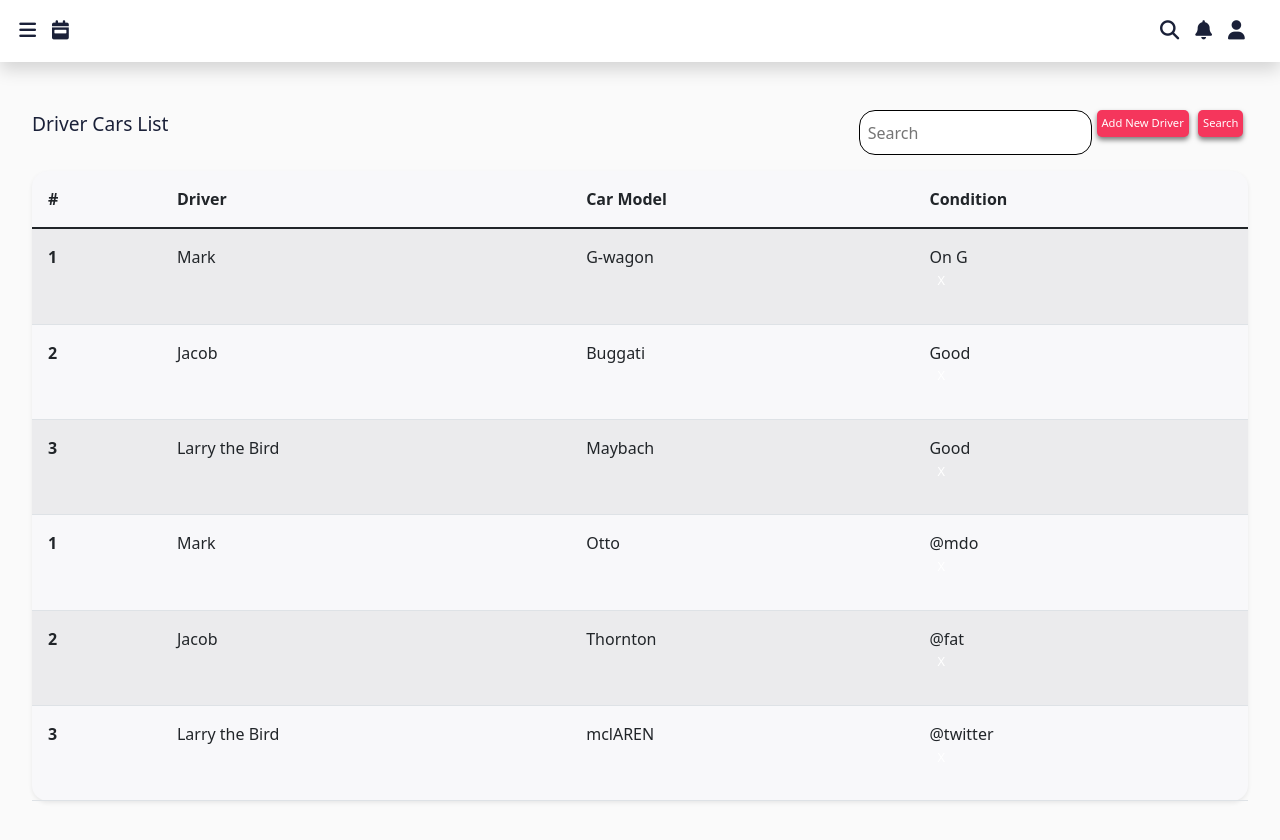
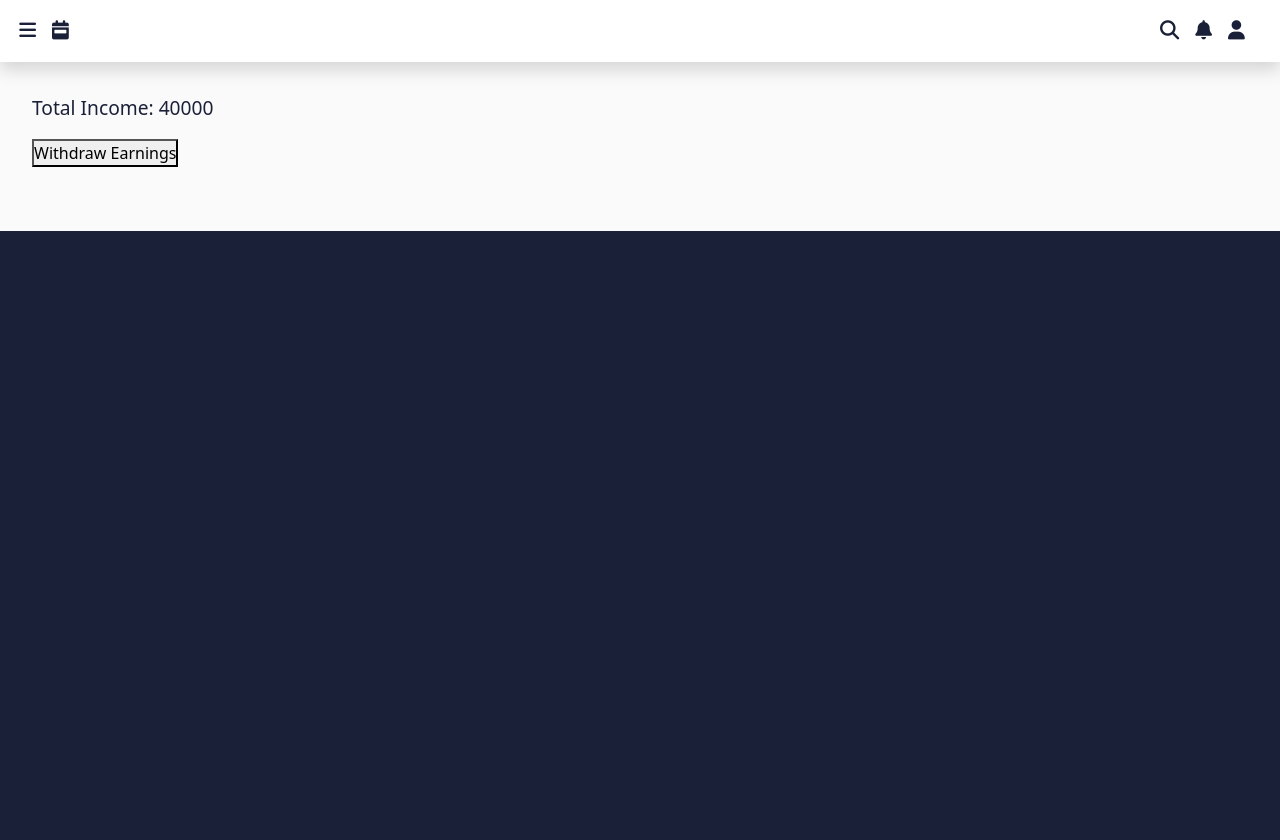
Before and after one commit to victorkhachi/newTookuai, a React (Create React App) app in the folder toouukia/: page /rp in a window 1280 px wide. Shown: the top 840 px of the page. After the commit the page ends 800 px from the top, so only its background shows below. Built offline with nearby package versions, Linux system fonts and the light colour scheme.

Commit message:
bug fixed

```diff
--- a/toouukia/package.json
+++ b/toouukia/package.json
@@ -22,7 +22,8 @@
     "start": "react-scripts start",
     "build": "react-scripts build",
     "test": "react-scripts test",
-    "eject": "react-scripts eject"
+    "eject": "react-scripts eject",
+    "api": "json-server db.json -p 3333 --delay 1500"
   },
   "eslintConfig": {
     "extends": [
--- a/toouukia/src/Responsiveness.css
+++ b/toouukia/src/Responsiveness.css
@@ -15,6 +15,7 @@
 .mobile {
   display: none;
 }
+
 @media only screen and (max-width: 1024px) and (min-width: 280px) {
   .sNav {
     position: absolute;
--- a/toouukia/src/components/DriverForm.js
+++ b/toouukia/src/components/DriverForm.js
@@ -1,4 +1,4 @@
-import { getList, setItem } from "../../Services/List";
+// import { getList, setItem } from "../../Services/List";
 import React, { useState, useEffect } from "react";
 const DriverForm = () => {
   const [view, setview] = useState(false);
@@ -9,8 +9,8 @@ const DriverForm = () => {
         <label>Enter Driver's Name</label>
         <input
           placeholder="Driver's Name"
-          onChange={(event) => setItemInput(event.target.value)}
-          value={itemInput}
+          // onChange={(event) => setItemInput(event.target.value)}
+          // value={itemInput}
         />
         <label>Enter Driver's Car</label>
         <input placeholder="Driver's Car" />
--- a/toouukia/src/components/route-pages/Help.js
+++ b/toouukia/src/components/route-pages/Help.js
@@ -32,6 +32,7 @@ const Help = () => {
          </div>
          <div className="admin">
            <p>Help In progress</p>
+           <p><a href="">Contact Support</a></p>
          </div>
        </div>
      </div>
--- a/toouukia/src/components/route-pages/RentalPackage.js
+++ b/toouukia/src/components/route-pages/RentalPackage.js
@@ -29,77 +29,50 @@ const CarModel = () => {
           </div>
         </div>
         <div className="admin">
-          <div className="title">
-            <div className="t-txt">
-              <p>Driver Cars List</p>
+          <p>Total Income: 40000</p>
+          <button
+            data-bs-toggle="modal"
+            data-bs-target="#exampleModal"
+          >
+            Withdraw Earnings
+          </button>
+        </div>
+      </div>
+
+      <div
+        class="modal fade"
+        id="exampleModal"
+        tabindex="-1"
+        aria-labelledby="exampleModalLabel"
+        aria-hidden="true"
+      >
+        <div class="modal-dialog">
+          <div class="modal-content">
+            <div class="modal-header">
+              <h5 class="modal-title" id="exampleModalLabel">
+                Modal title
+              </h5>
+              <button
+                type="button"
+                class="btn-close"
+                data-bs-dismiss="modal"
+                aria-label="Close"
+              ></button>
             </div>
-            <div className="tIcon">
-              <input type="text" placeholder="Search" />
-              <label className="addi">Add New Driver</label>
-              <label className="addi">Search</label>
+            <div class="modal-body">
+              TRANSACTION SUCCESSFUL (this would be effective once backend is
+              available)
+            </div>
+            <div class="modal-footer">
+              <button
+                type="button"
+                class="btn btn-secondary"
+                data-bs-dismiss="modal"
+              >
+                Close
+              </button>
             </div>
           </div>
-          <table className="table table-striped table-hover tb shadow-sm">
-            <thead>
-              <tr>
-                <th scope="col">#</th>
-                <th scope="col">Driver</th>
-                <th scope="col">Car Model</th>
-                <th scope="col">Condition</th>
-                {/* <th scope="col">Action</th> */}
-              </tr>
-            </thead>
-            <tbody>
-              <tr>
-                <th scope="row">1</th>
-                <td>Mark</td>
-                <td>G-wagon</td>
-                <td>
-                  On G <p className="del">X</p>
-                </td>
-              </tr>
-              <tr>
-                <th scope="row">2</th>
-                <td>Jacob</td>
-                <td>Buggati</td>
-                <td>
-                  Good <p className="del">X</p>
-                </td>
-              </tr>
-              <tr>
-                <th scope="row">3</th>
-                <td>Larry the Bird</td>
-                <td>Maybach</td>
-                <td>
-                  Good <p className="del">X</p>
-                </td>
-              </tr>
-              <tr>
-                <th scope="row">1</th>
-                <td>Mark</td>
-                <td>Otto</td>
-                <td>
-                  @mdo <p className="del">X</p>
-                </td>
-              </tr>
-              <tr>
-                <th scope="row">2</th>
-                <td>Jacob</td>
-                <td>Thornton</td>
-                <td>
-                  @fat <p className="del">X</p>
-                </td>
-              </tr>
-              <tr>
-                <th scope="row">3</th>
-                <td>Larry the Bird</td>
-                <td>mclAREN</td>
-                <td>
-                  @twitter <p className="del">X</p>
-                </td>
-              </tr>
-            </tbody>
-          </table>
         </div>
       </div>
     </div>
--- a/toouukia/src/components/route-pages/Settings.js
+++ b/toouukia/src/components/route-pages/Settings.js
@@ -31,13 +31,14 @@ const Settings = () => {
         </div>
         <div className="admin">
           <p>
-            <NavLink to="/">
-             Logout
-            </NavLink>{" "}
+            <NavLink to="/">Logout</NavLink>{" "}
           </p>
-          <p>
-              In progress
-          </p>
+          <p>Language</p>
+          <input className="radio" type="radio" />
+          English
+          <input type="radio" className="radio" />
+          Arabic
+          <p>In progress</p>
         </div>
       </div>
     </div>
--- a/toouukia/src/index.css
+++ b/toouukia/src/index.css
@@ -315,3 +315,7 @@ form {
   margin-left: 0.2rem;
   background-color: white;
 }
+/* Settings Styling */
+.radio{
+  margin: 0 1rem;
+}
```
